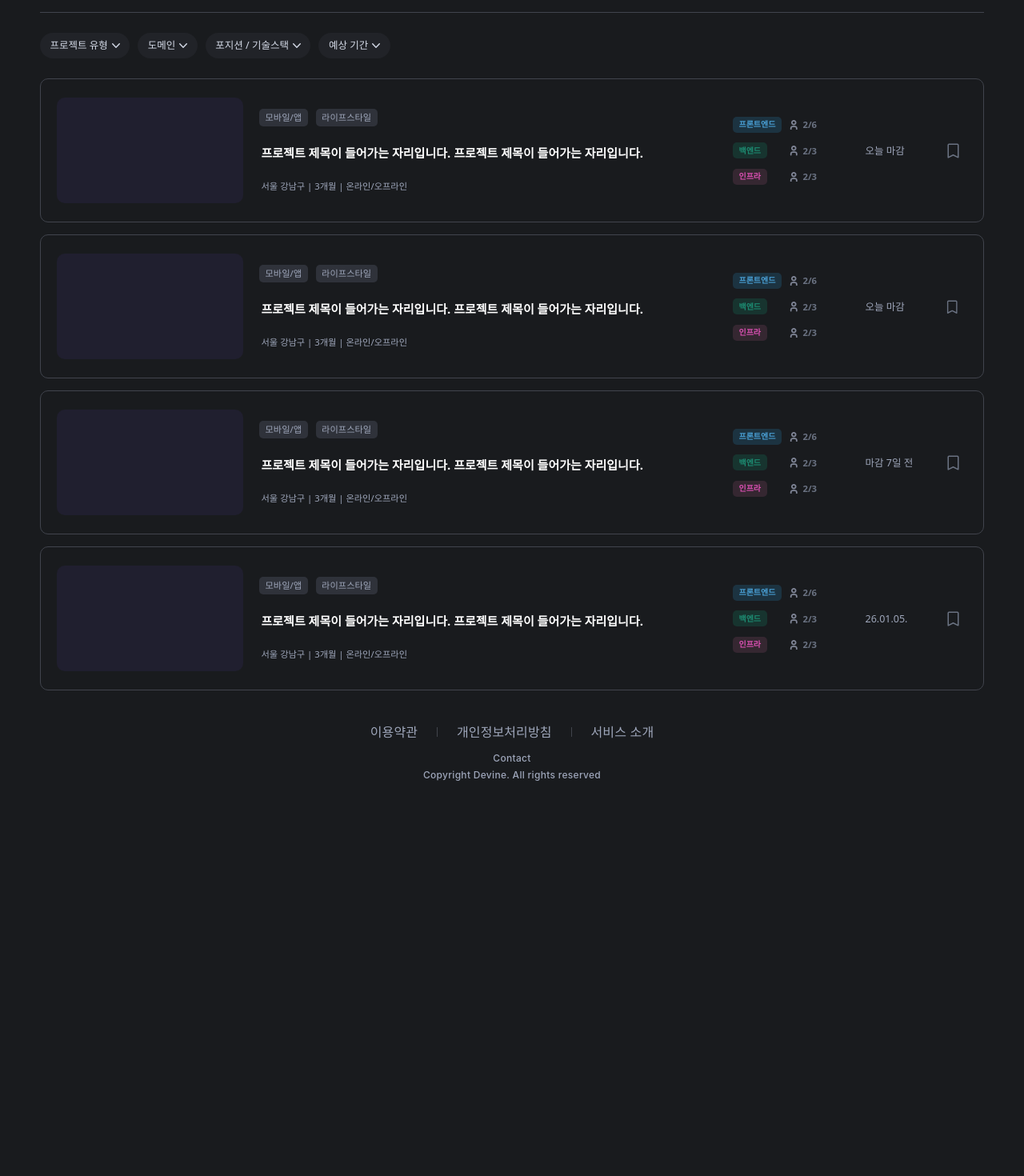
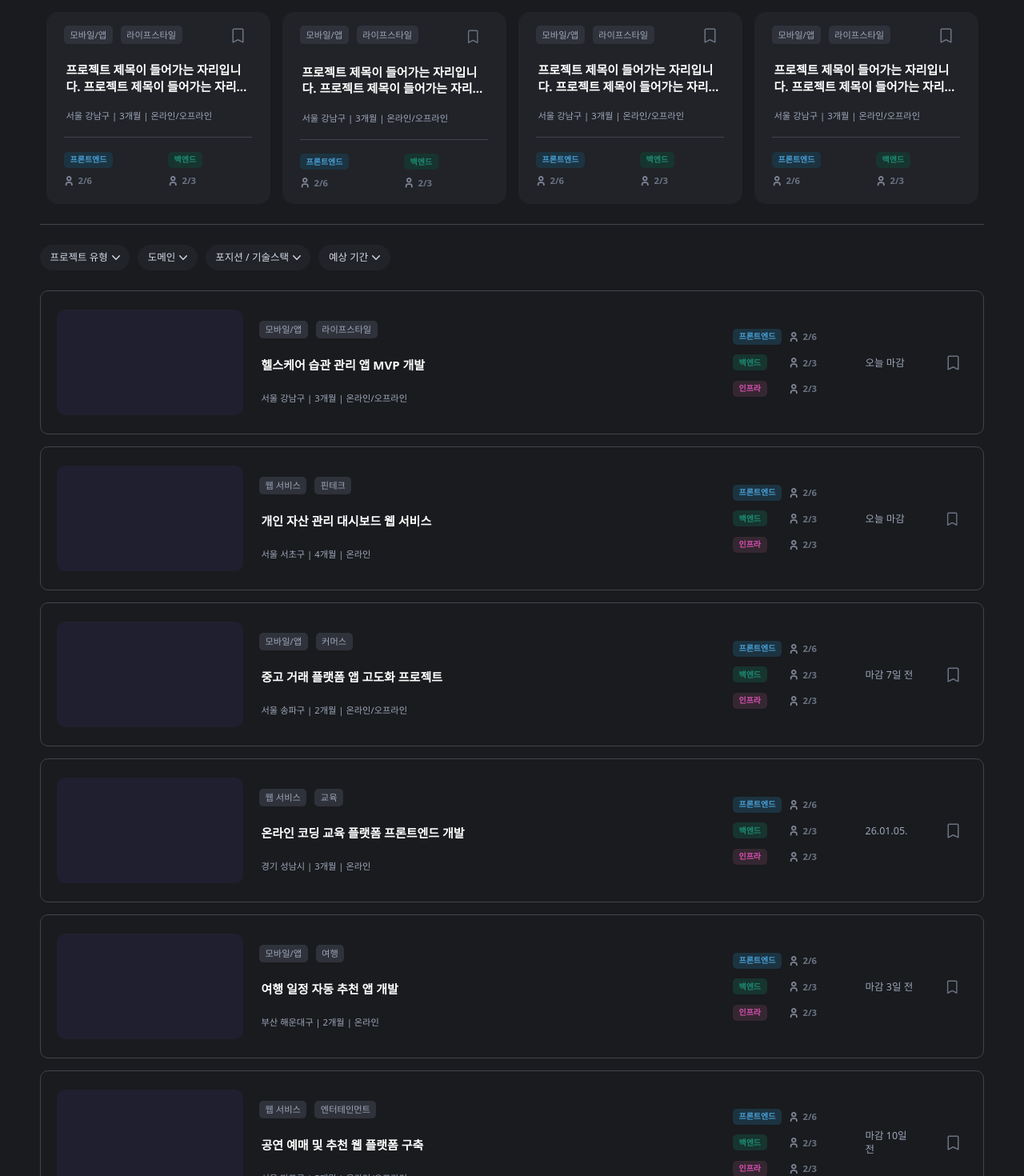
Before and after one commit to DeVine-2025/DeVine_FrontEnd, a React (Vite) app: page /search/project in a window 1280 px wide. Shown: the part 180-1650 px from the top of the page at 80% size. Before the commit the page ends 1177 px from the top, so only its background shows below. Built offline with nearby package versions, Linux system fonts and the light colour scheme; a web font is replaced by a local one.

Commit message:
feat: ProjectSm 컴포넌트 추가 및 더미 데이터 추가

```diff
--- a/src/mocks/project.mock.ts
+++ b/src/mocks/project.mock.ts
@@ -79,7 +79,7 @@ export const PROJECT_LIST: ProjectListItem[] = [
     id: 'p-1',
     categoryLabel: '모바일/앱',
     deadlineLabel: '라이프스타일',
-    title: '프로젝트 제목이 들어가는 자리입니다. 프로젝트 제목이 들어가는 자리입니다.',
+    title: '헬스케어 습관 관리 앱 MVP 개발',
     location: '서울 강남구',
     period: '3개월',
     mode: '온라인/오프라인',
@@ -88,35 +88,101 @@ export const PROJECT_LIST: ProjectListItem[] = [
   },
   {
     id: 'p-2',
-    categoryLabel: '모바일/앱',
-    deadlineLabel: '라이프스타일',
-    title: '프로젝트 제목이 들어가는 자리입니다. 프로젝트 제목이 들어가는 자리입니다.',
-    location: '서울 강남구',
-    period: '3개월',
-    mode: '온라인/오프라인',
+    categoryLabel: '웹 서비스',
+    deadlineLabel: '핀테크',
+    title: '개인 자산 관리 대시보드 웹 서비스',
+    location: '서울 서초구',
+    period: '4개월',
+    mode: '온라인',
     dueLabel: '오늘 마감',
     bookmarked: true,
   },
   {
     id: 'p-3',
     categoryLabel: '모바일/앱',
-    deadlineLabel: '라이프스타일',
-    title: '프로젝트 제목이 들어가는 자리입니다. 프로젝트 제목이 들어가는 자리입니다.',
-    location: '서울 강남구',
-    period: '3개월',
+    deadlineLabel: '커머스',
+    title: '중고 거래 플랫폼 앱 고도화 프로젝트',
+    location: '서울 송파구',
+    period: '2개월',
     mode: '온라인/오프라인',
     dueLabel: '마감 7일 전',
     bookmarked: false,
   },
   {
     id: 'p-4',
+    categoryLabel: '웹 서비스',
+    deadlineLabel: '교육',
+    title: '온라인 코딩 교육 플랫폼 프론트엔드 개발',
+    location: '경기 성남시',
+    period: '3개월',
+    mode: '온라인',
+    dueLabel: '26.01.05.',
+    bookmarked: false,
+  },
+  {
+    id: 'p-5',
     categoryLabel: '모바일/앱',
-    deadlineLabel: '라이프스타일',
-    title: '프로젝트 제목이 들어가는 자리입니다. 프로젝트 제목이 들어가는 자리입니다.',
-    location: '서울 강남구',
+    deadlineLabel: '여행',
+    title: '여행 일정 자동 추천 앱 개발',
+    location: '부산 해운대구',
+    period: '2개월',
+    mode: '온라인',
+    dueLabel: '마감 3일 전',
+    bookmarked: true,
+  },
+  {
+    id: 'p-6',
+    categoryLabel: '웹 서비스',
+    deadlineLabel: '엔터테인먼트',
+    title: '공연 예매 및 추천 웹 플랫폼 구축',
+    location: '서울 마포구',
+    period: '5개월',
+    mode: '온라인/오프라인',
+    dueLabel: '마감 10일 전',
+    bookmarked: false,
+  },
+  {
+    id: 'p-7',
+    categoryLabel: '모바일/앱',
+    deadlineLabel: '소셜',
+    title: '취향 기반 소셜 네트워크 앱 개발',
+    location: '대전 유성구',
     period: '3개월',
-    mode: '온라인/오프라인',
-    dueLabel: '26.01.05.',
+    mode: '온라인',
+    dueLabel: '26.01.12.',
+    bookmarked: false,
+  },
+  {
+    id: 'p-8',
+    categoryLabel: '웹 서비스',
+    deadlineLabel: 'B2B',
+    title: '사내 협업 툴 웹 서비스 개발',
+    location: '서울 영등포구',
+    period: '6개월',
+    mode: '오프라인',
+    dueLabel: '마감 14일 전',
+    bookmarked: true,
+  },
+  {
+    id: 'p-9',
+    categoryLabel: '모바일/앱',
+    deadlineLabel: '헬스케어',
+    title: '운동 기록 및 분석 모바일 앱',
+    location: '인천 연수구',
+    period: '2개월',
+    mode: '온라인',
+    dueLabel: '26.01.20.',
+    bookmarked: false,
+  },
+  {
+    id: 'p-10',
+    categoryLabel: '웹 서비스',
+    deadlineLabel: '스타트업',
+    title: '초기 스타트업 랜딩 페이지 및 CMS 구축',
+    location: '서울 종로구',
+    period: '1개월',
+    mode: '온라인',
+    dueLabel: '마감 5일 전',
     bookmarked: false,
   },
 ];
--- a/src/pages/search/project/project-search-page.tsx
+++ b/src/pages/search/project/project-search-page.tsx
@@ -1,5 +1,7 @@
 import ChevronDownIcon from '@assets/icons/chevron-down.svg?react';
 import ProjectLg from '@components/common/ProjectLg';
+import ProjectSm from '@components/common/ProjectSm';
+import { useNavigate } from 'react-router-dom';
 import {
   PROJECT_FILTERS,
   PROJECT_LIST,
@@ -8,6 +10,8 @@ import {
 } from 'src/mocks/project.mock';
 
 export default function ProjectSearchPage() {
+  const navigate = useNavigate();
+
   return (
     <section className="mx-auto flex w-full max-w-[1180px] flex-col gap-10">
       {/* 추천 프로젝트 */}
@@ -18,11 +22,28 @@ export default function ProjectSearchPage() {
 
         <button
           type="button"
+          onClick={() => navigate('/recommend')}
           className="inline-flex cursor-pointer items-center gap-2 text-card-muted text-lg hover:opacity-80"
         >
           더 많은 추천 프로젝트 보러가기 <span aria-hidden="true">›</span>
         </button>
       </header>
+
+      <div className="scrollbar-hide flex justify-center gap-6 overflow-x-auto">
+        {RECOMMENDED_PROJECTS.map((p) => (
+          <ProjectSm
+            key={p.id}
+            categoryLabel={p.categoryLabel}
+            deadlineLabel={p.deadlineLabel}
+            title={p.title}
+            location={p.location}
+            period={p.period}
+            mode={p.mode}
+            roles={[...PROJECT_ROLES]}
+            bookmarked={p.bookmarked}
+          />
+        ))}
+      </div>
 
       <div className="h-px w-full bg-card-border" />
 
--- a/src/shared/components/common/ProjectMd.tsx
+++ b/src/shared/components/common/ProjectMd.tsx
@@ -6,9 +6,12 @@ export default function ProjectMd(props: ProjectCardProps) {
     <ProjectBase
       {...props}
       render={({ Thumbnail, HeaderBadges, Title, Meta, RolesMd, Bookmark }) => (
-        <article className="relative h-[200px] w-full max-w-[580px] rounded-2xl border border-card-border bg-card-bg px-8 py-7">
+        <article
+          className={`w-[290px] shrink-0 rounded-3xl bg-card-bg px-9 py-10 ${
+            props.className ?? ''
+          }`}
+        >
           <div className="absolute top-6 right-0 text-card-muted">{Bookmark}</div>
-
           <div className="flex gap-8">
             <div className="shrink-0">{Thumbnail}</div>
 
--- /dev/null
+++ b/src/shared/components/common/ProjectSm.tsx
@@ -0,0 +1,22 @@
+import type { ProjectCardProps } from 'src/shared/types/projectCard.types';
+import ProjectBase from './ProjectBase';
+
+export default function ProjectSm(props: ProjectCardProps) {
+  return (
+    <ProjectBase
+      {...props}
+      render={({ HeaderBadges, Title, Meta, RolesMd, Bookmark }) => (
+        <article className="flex h-[240px] w-[280px] shrink-0 flex-col gap-7 rounded-3xl bg-profile-card-bg px-9 py-7">
+          <div className="flex items-start justify-between">
+            <div>{HeaderBadges}</div>
+            <div>{Bookmark}</div>
+          </div>
+          <div>{Title}</div>
+          <div>{Meta}</div>
+          <div className="h-px w-full bg-card-border" />
+          <div>{RolesMd}</div>
+        </article>
+      )}
+    />
+  );
+}
```
